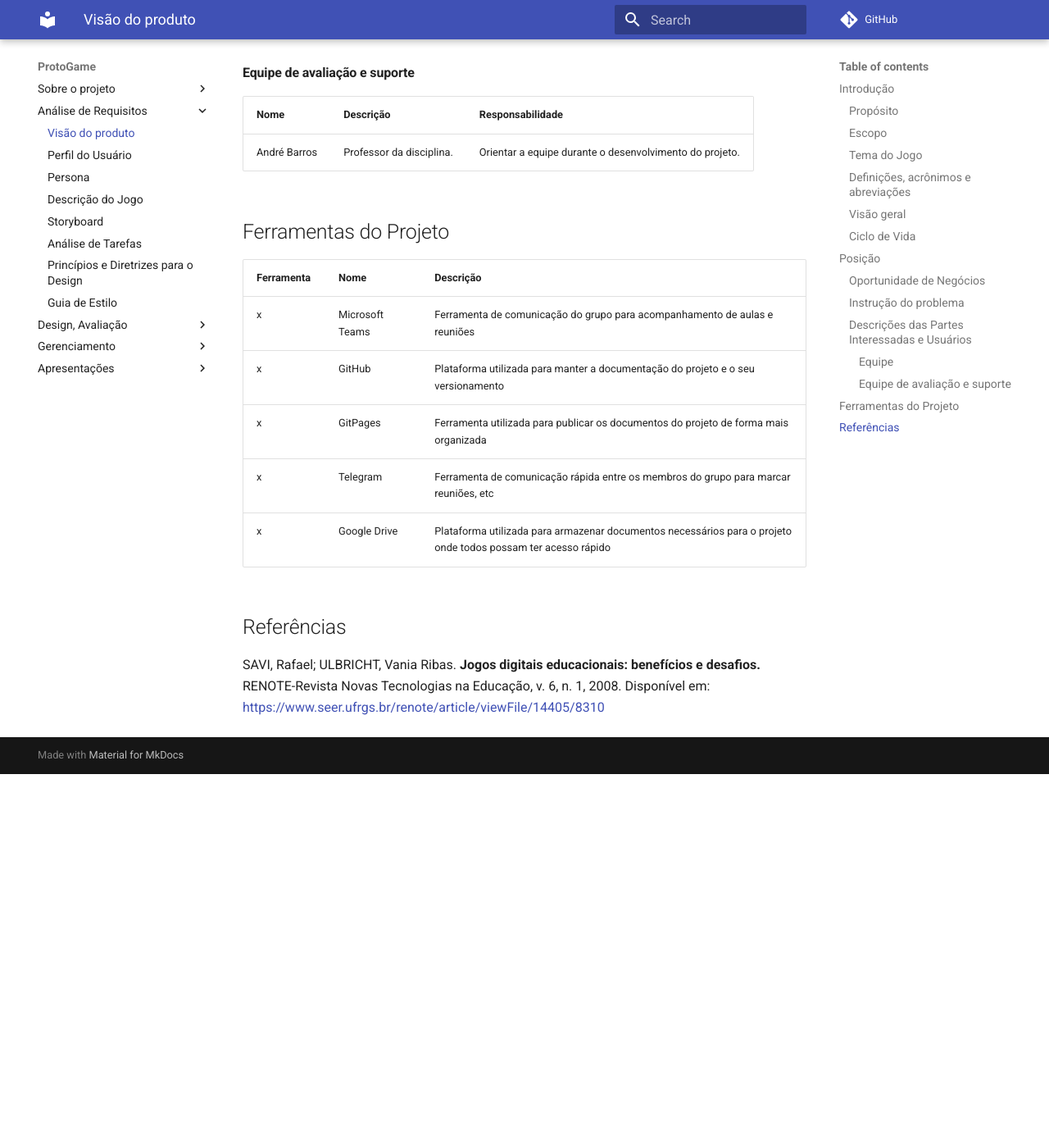
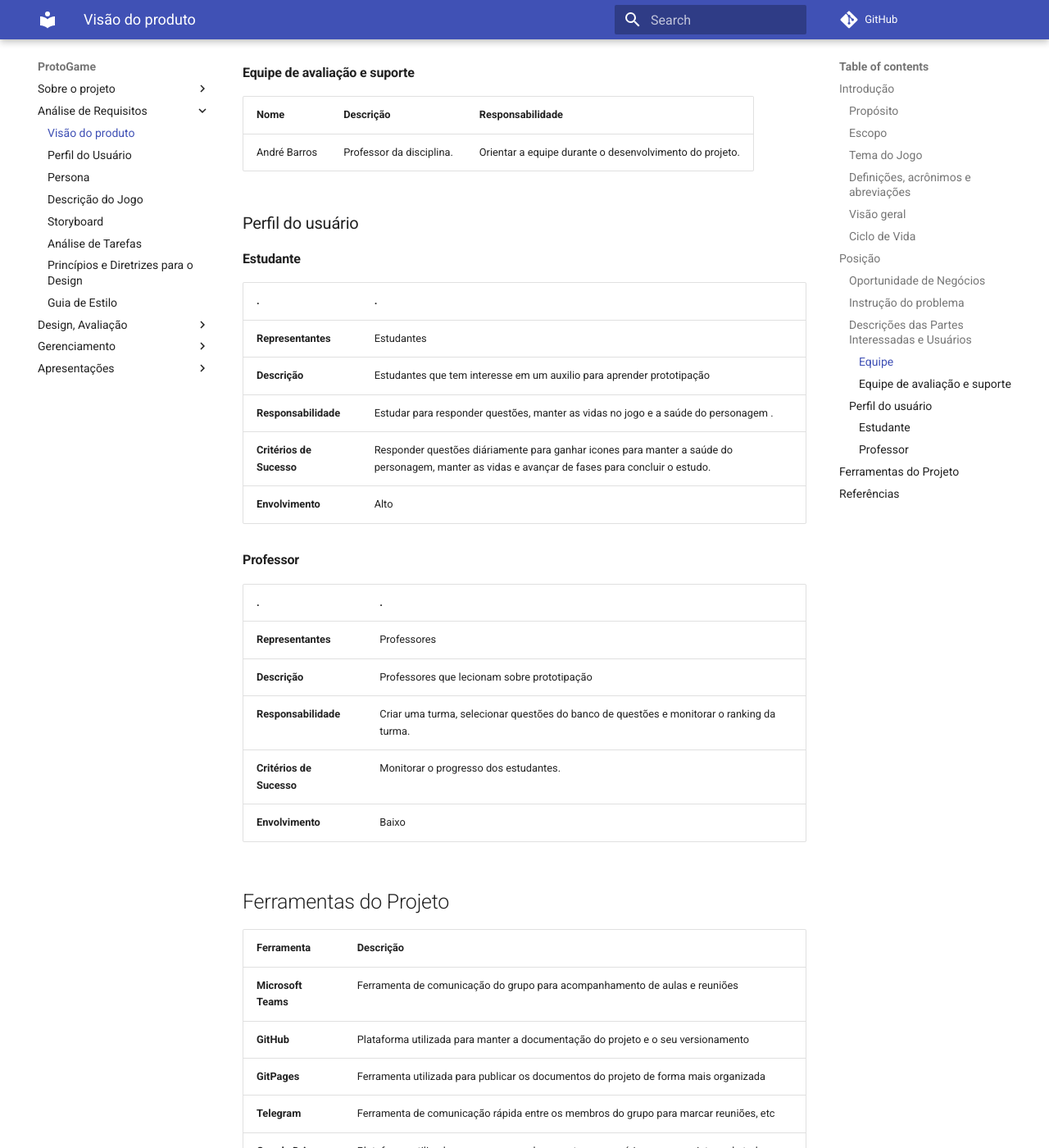
Before and after one commit to Design-de-Jogos/2020.1-ProtoGame, an MkDocs documentation site: the page built from docs/Visao.md, in a window 1280 px wide and 1400 px high, scrolled down 3989 px. Shown: the whole window at 82% size. Built offline with MkDocs 1.6.1 and Material for MkDocs 9.7.7, drawn with Linux system fonts in a browser that asks for light colours; comment, search, counter and statistics services are not loaded; before the commit the page ends 4933 px from its top, so only the background shows below that.

Commit message:
atualizando docs

```diff
--- a/docs/Visao.md
+++ b/docs/Visao.md
@@ -102,18 +102,42 @@ Nome | Descrição | Responsabilidade
 ----- | ------ | -------
 André Barros | Professor da disciplina. | Orientar a equipe durante o desenvolvimento do projeto.
 
+### Perfil do usuário
+
+#### Estudante
+
+ . | .
+-- | --
+**Representantes** | Estudantes
+**Descrição** | Estudantes que tem interesse em um auxilio para aprender prototipação
+**Responsabilidade** | Estudar para responder questões, manter as vidas no jogo e a saúde do personagem .
+**Critérios de Sucesso** | Responder questões diáriamente para ganhar icones para manter a saúde do personagem, manter as vidas e avançar de fases para concluir o estudo.
+**Envolvimento** | Alto
+
+
+#### Professor
+
+ . | .
+-- | --
+**Representantes** | Professores
+**Descrição** | Professores que lecionam sobre prototipação
+**Responsabilidade** | Criar uma turma, selecionar questões do banco de questões e monitorar o ranking da turma.
+**Critérios de Sucesso** | Monitorar o progresso dos estudantes.
+**Envolvimento** | Baixo
+
+
 ## Ferramentas do Projeto
 
-Ferramenta | Nome | Descrição
------ | ------ | -------
-x | Microsoft Teams | Ferramenta de comunicação do grupo para acompanhamento de aulas e reuniões
-x | GitHub | Plataforma utilizada para manter a documentação do projeto e o seu versionamento
-x | GitPages | Ferramenta utilizada para publicar os documentos do projeto de forma mais organizada
-x | Telegram | Ferramenta de comunicação rápida entre os membros do grupo para marcar reuniões, etc
-x | Google Drive | Plataforma utilizada para armazenar documentos necessários para o projeto onde todos possam ter acesso rápido
+Ferramenta | Descrição
+ ------ | -------
+**Microsoft Teams** | Ferramenta de comunicação do grupo para acompanhamento de aulas e reuniões
+**GitHub** | Plataforma utilizada para manter a documentação do projeto e o seu versionamento
+**GitPages** | Ferramenta utilizada para publicar os documentos do projeto de forma mais organizada
+**Telegram** | Ferramenta de comunicação rápida entre os membros do grupo para marcar reuniões, etc
+**Google Drive** | Plataforma utilizada para armazenar documentos necessários para o projeto onde todos possam ter acesso rápido
 
 
 
 ## Referências
 
-SAVI, Rafael; ULBRICHT, Vania Ribas. **Jogos digitais educacionais: benefícios e desafios.** RENOTE-Revista Novas Tecnologias na Educação, v. 6, n. 1, 2008. Disponível em: [https://www.seer.ufrgs.br/renote/article/viewFile/14405/8310](https://www.seer.ufrgs.br/renote/article/viewFile/14405/8310)
+>SAVI, Rafael; ULBRICHT, Vania Ribas. **Jogos digitais educacionais: benefícios e desafios.** RENOTE-Revista Novas Tecnologias na Educação, v. 6, n. 1, 2008. Disponível em: [https://www.seer.ufrgs.br/renote/article/viewFile/14405/8310](https://www.seer.ufrgs.br/renote/article/viewFile/14405/8310)
```
Also changed, not shown: docs/Avaliacao.md (+4 -3 lines), docs/Perfil-usuario.md (+2 -2 lines), docs/analise_de_tarefas.md (+5 -2 lines), docs/storyboard.md (+4 -4 lines).
